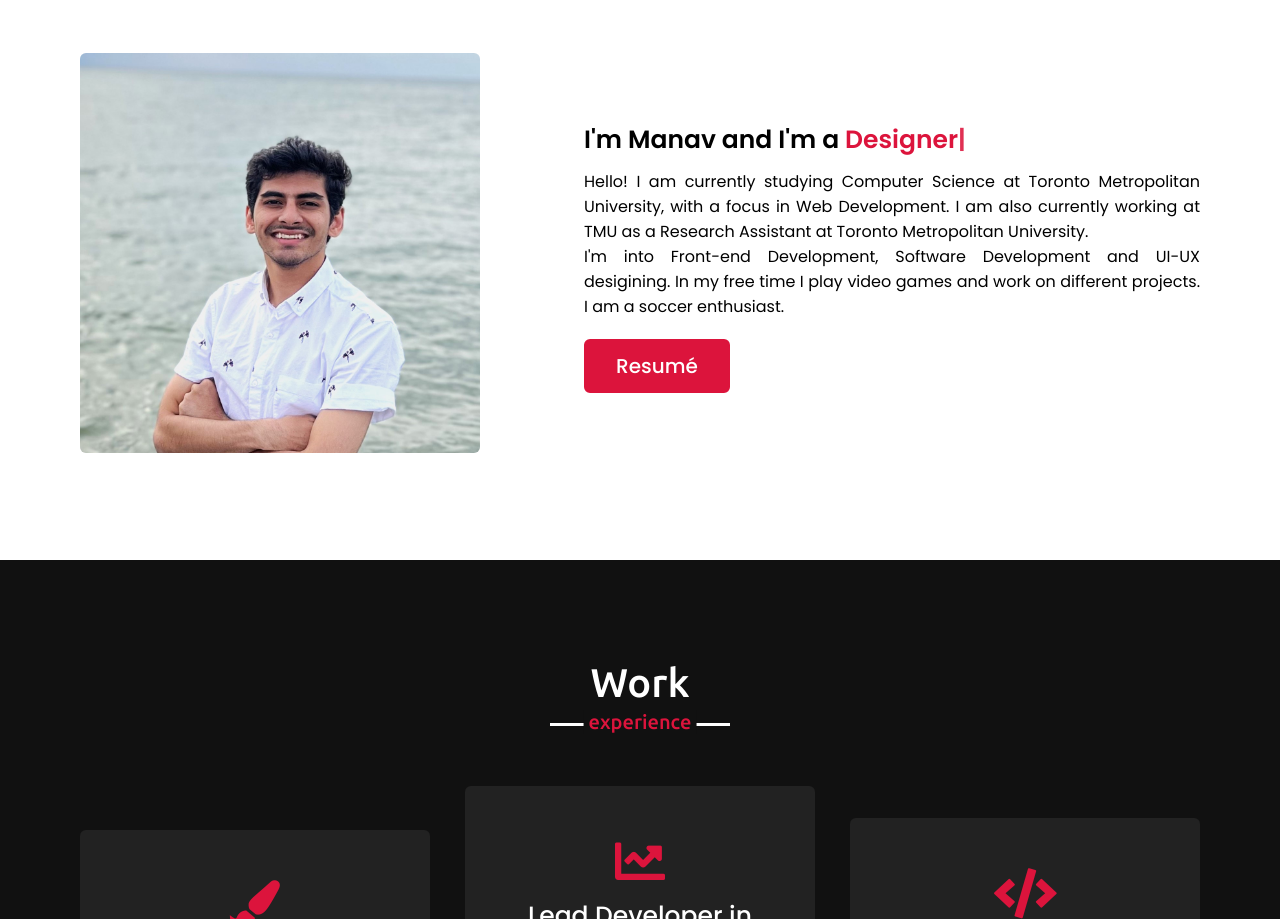
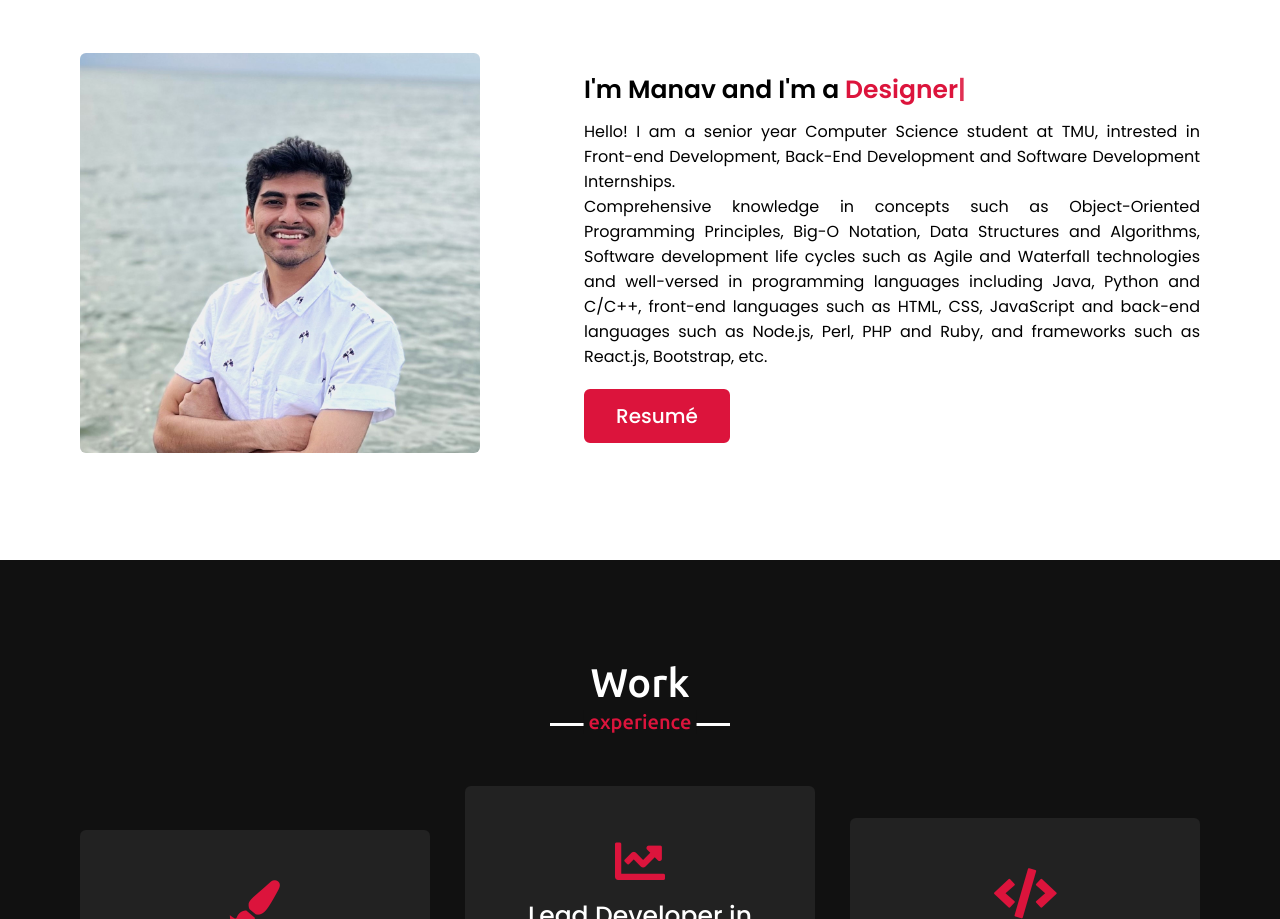
Before and after one commit to notendurable/ManavDhora-Portfolio, a plain HTML site: page index.html in a window 1280 px wide. Shown: the part 973-1892 px from the top of the page. Drawn offline with nearby package versions, Linux system fonts and the light colour scheme.

Commit message:
About me Changes

```diff
--- a/index.html
+++ b/index.html
@@ -54,11 +54,11 @@
                 </div>
                 <div class="column right">
                     <div class="text">I'm Manav and I'm a <span class="typing-2"></span></div>
-                    <p>Hello! I am currently studying Computer Science at Toronto Metropolitan University, with a focus in Web Development.
-                        I am also currently working at TMU as a Research Assistant at Toronto Metropolitan University.
+                    <p>Hello! I am a senior year Computer Science student at TMU, intrested in Front-end Development, Back-End Development and Software Development Internships.
                         <br>
-                        I'm into Front-end Development, Software Development and UI-UX desigining. In my free time I play video games and
-                        work on different projects. I am a soccer enthusiast.</p>
+                        Comprehensive knowledge in concepts such as Object-Oriented Programming Principles, Big-O Notation, Data Structures and Algorithms, Software development life cycles
+                        such as Agile and Waterfall technologies and well-versed in programming languages including Java, Python and C/C++, front-end languages such as HTML, CSS, JavaScript
+                        and back-end languages such as Node.js, Perl, PHP and Ruby, and frameworks such as React.js, Bootstrap, etc.</p>
                     <a href="Resume/ManavDhoraCV.pdf" target="_blank">Resumé</a>
                 </div>
             </div>
```
